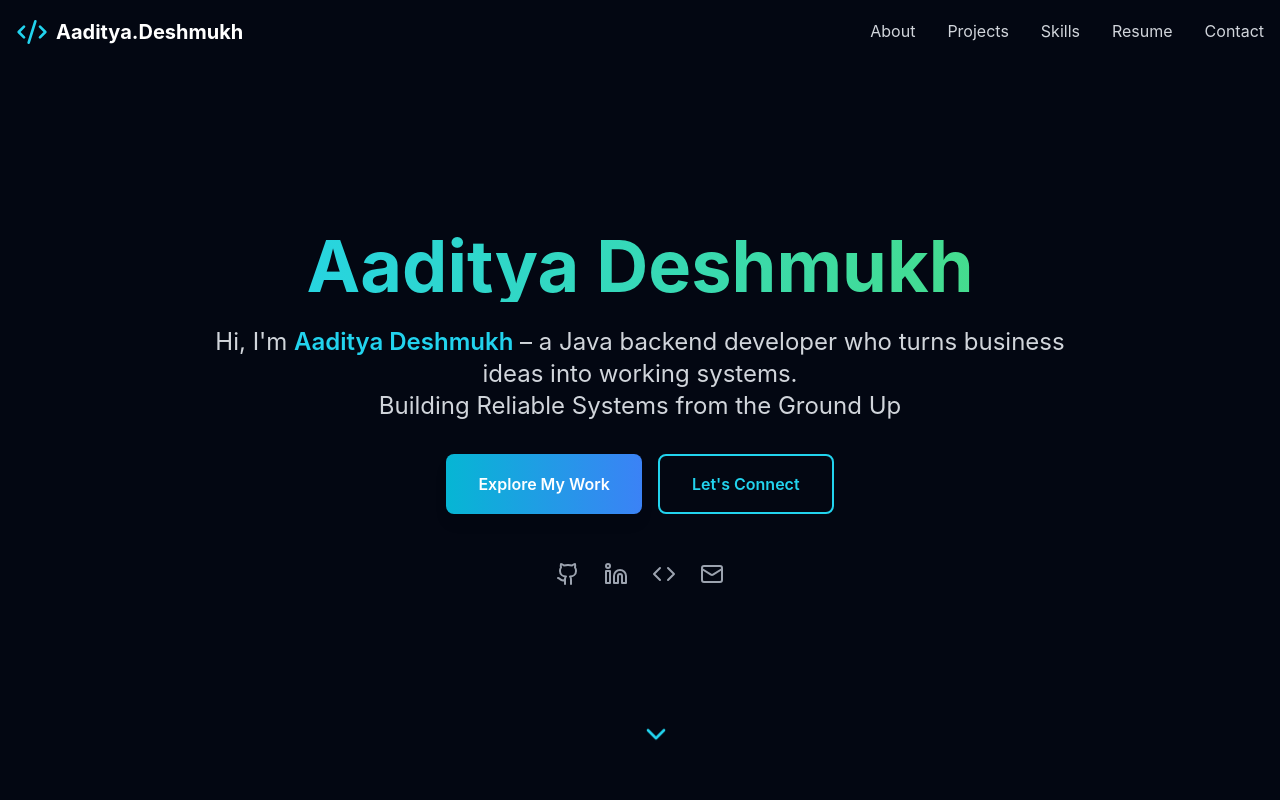
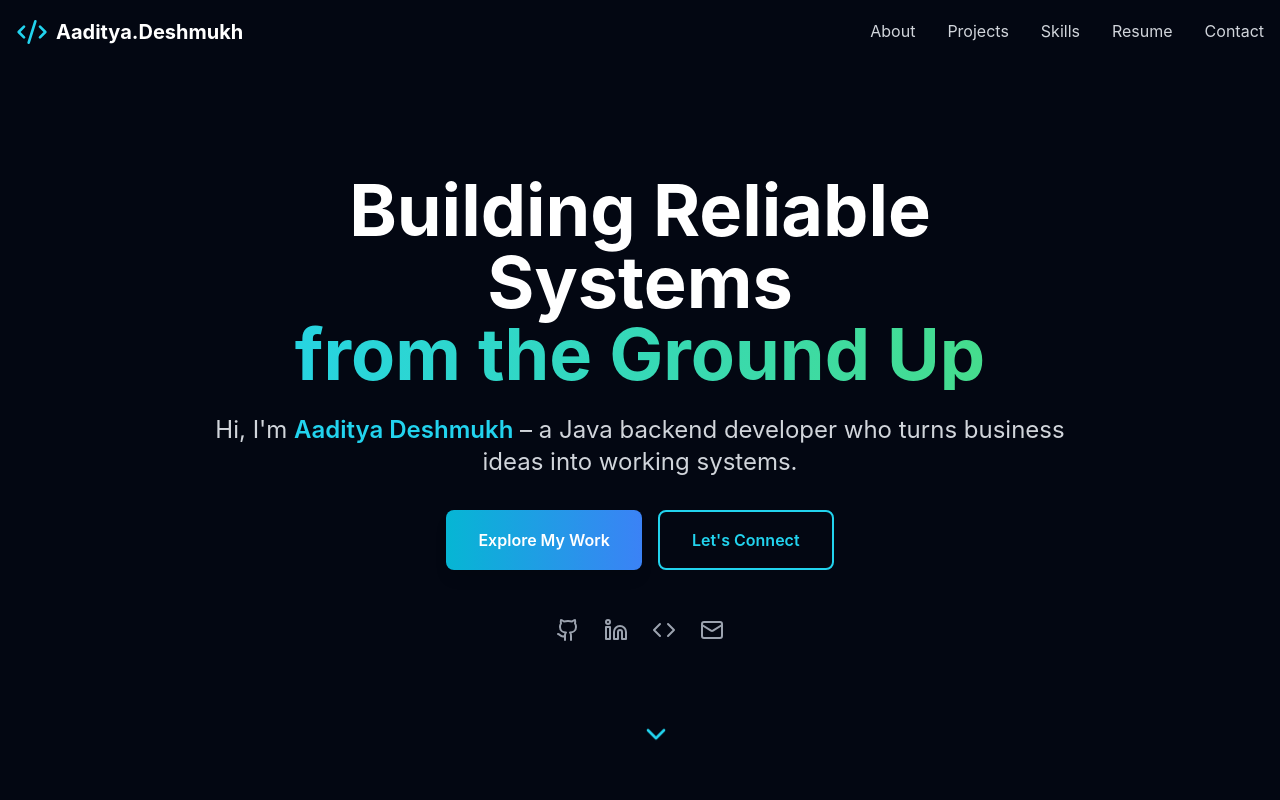
Before and after one commit to aaditya-712/Portfolio, a React (Vite) app: page / in a window 1280 px wide. Shown: the top 800 px of the page. Built offline with nearby package versions, Linux system fonts and the light colour scheme.

Commit message:
updated landing.tsx

```diff
--- a/src/components/Landing.tsx
+++ b/src/components/Landing.tsx
@@ -20,15 +20,14 @@ const Landing = () => {
       <div className="container mx-auto px-4 text-center">
         <div className="max-w-4xl mx-auto">
           <h1 className="text-5xl md:text-7xl font-bold text-white mb-6 animate-fade-in">
-            {/* Building Reliable Systems */}
+            Building Reliable Systems
             <span className="block text-transparent bg-clip-text bg-gradient-to-r from-cyan-400 to-green-400">
-              Aaditya Deshmukh
+              from the Ground Up
             </span>
           </h1>
 
           <p className="text-xl md:text-2xl text-gray-300 mb-8 animate-fade-in-delay">
             Hi, I'm <span className="text-cyan-400 font-semibold">Aaditya Deshmukh</span> – a Java backend developer who turns business ideas into working systems.<br />
-            Building Reliable Systems from the Ground Up
           </p>
 
           <div className="flex flex-col sm:flex-row gap-4 justify-center mb-12 animate-fade-in-delay-2">
```
